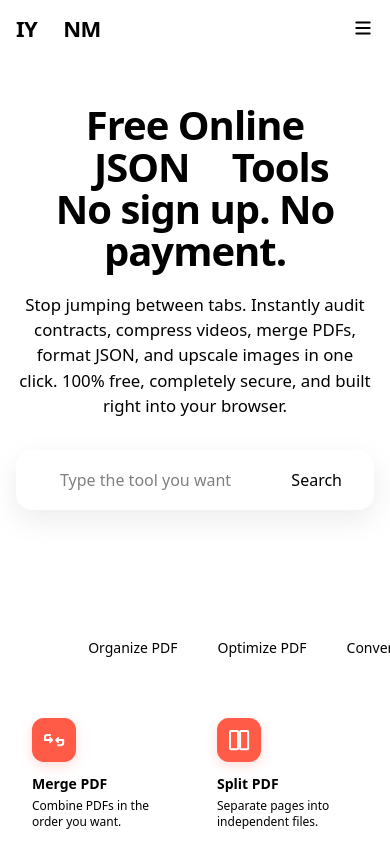
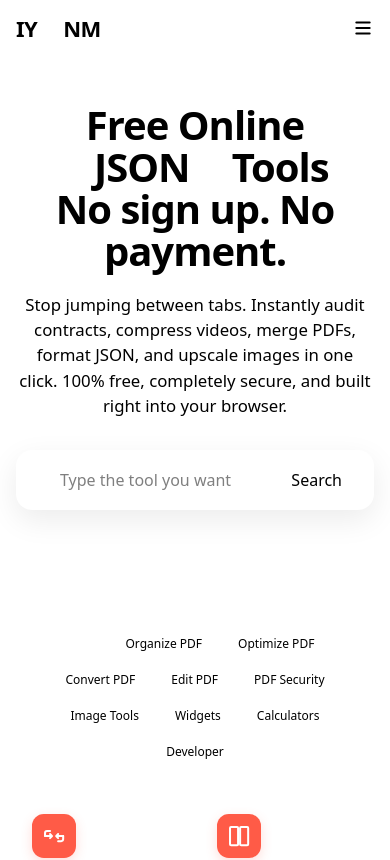
Before and after one commit to adegbe11/iyonmm, a Next.js app: page / in a window 390 px wide. Shown: the top 860 px of the page. Built offline with nearby package versions, Linux system fonts and the light colour scheme.

Commit message:
Mobile: category chips wrap into centered rows with tighter sizing

```diff
--- a/components/HomeClient.tsx
+++ b/components/HomeClient.tsx
@@ -62,12 +62,12 @@ export default function HomeClient() {
       {/* Filter pills + grid */}
       <section className="px-4 py-12">
         <div className="max-w-6xl mx-auto">
-          <div className="no-scrollbar flex gap-2 overflow-x-auto whitespace-nowrap pb-2 mb-7 -mx-4 px-4 sm:flex-wrap sm:justify-center sm:overflow-visible sm:mx-0 sm:px-0 sm:pb-0 sm:mb-10">
+          <div className="flex flex-wrap justify-center gap-2 mb-8 sm:mb-10">
             {categories.map((c) => (
               <button
                 key={c.key}
                 onClick={() => setActive(c.key)}
-                className="flex-shrink-0 px-4 sm:px-5 py-2 rounded-full text-sm font-medium transition-all"
+                className="px-3.5 sm:px-5 py-1.5 sm:py-2 rounded-full text-xs sm:text-sm font-medium transition-all"
                 style={
                   active === c.key
                     ? { background: "var(--apple-black)", color: "white" }
```
